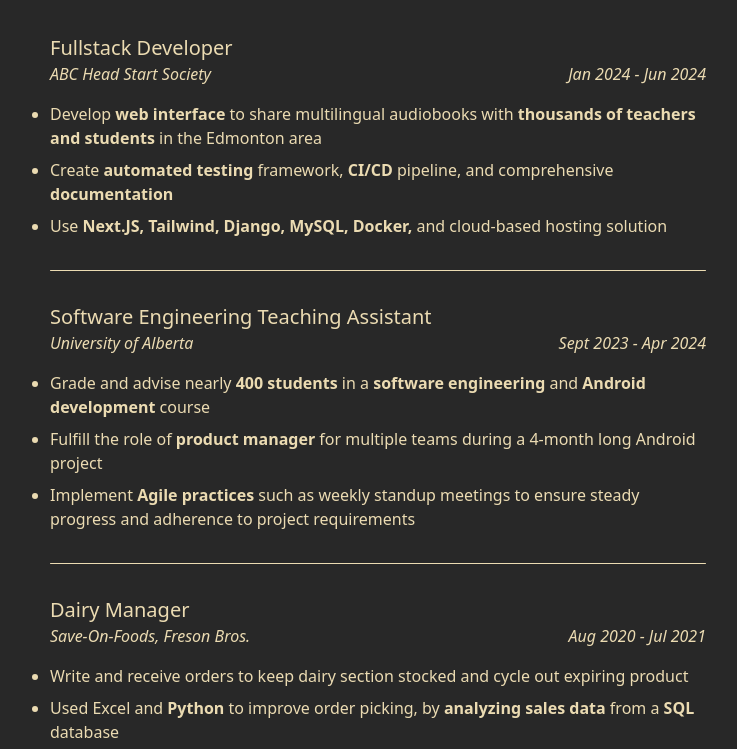
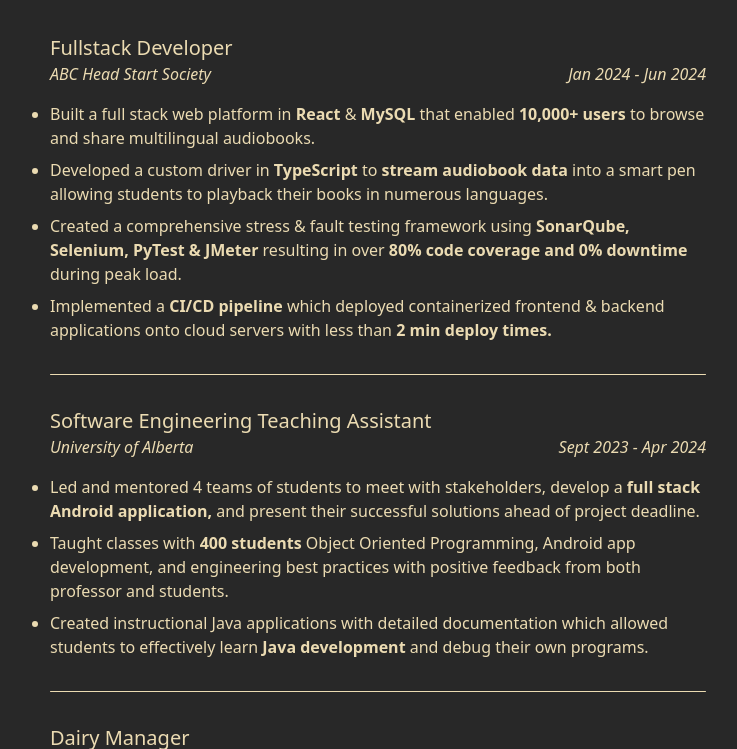
Before and after one commit to charliekim2/charliekim2.github.io, a website: page experience.html in a window 1280 px wide. Shown: the part 206-955 px from the top of the page, without its empty margins (262-999 px from the left). Drawn offline with Linux system fonts and the light colour scheme.

Commit message:
resume update

```diff
--- a/experience.html
+++ b/experience.html
@@ -56,16 +56,25 @@
         </div>
         <ul class="list-disc mt-4 space-y-2">
           <li>
-            Develop <b>web interface</b> to share multilingual audiobooks with
-            <b>thousands of teachers and students</b> in the Edmonton area
+            Built a full stack web platform in <b>React</b> & <b>MySQL</b> that
+            enabled <b>10,000+ users</b> to browse and share multilingual
+            audiobooks.
           </li>
           <li>
-            Create <b>automated testing</b> framework, <b>CI/CD</b> pipeline,
-            and comprehensive <b>documentation</b>
+            Developed a custom driver in <b>TypeScript</b> to
+            <b>stream audiobook data</b>
+            into a smart pen allowing students to playback their books in
+            numerous languages.
           </li>
           <li>
-            Use <b>Next.JS, Tailwind, Django, MySQL, Docker,</b> and cloud-based
-            hosting solution
+            Created a comprehensive stress & fault testing framework using
+            <b>SonarQube, Selenium, PyTest & JMeter</b> resulting in over
+            <b>80% code coverage and 0% downtime</b> during peak load.
+          </li>
+          <li>
+            Implemented a <b>CI/CD pipeline</b> which deployed containerized
+            frontend & backend applications onto cloud servers with less than
+            <b>2 min deploy times.</b>
           </li>
         </ul>
         <hr class="h-px my-8 bg-base-content border-0 rounded" />
@@ -76,16 +85,19 @@
         </div>
         <ul class="list-disc mt-4 space-y-2">
           <li>
-            Grade and advise nearly <b>400 students</b> in a
-            <b>software engineering</b> and <b>Android development</b> course
+            Led and mentored 4 teams of students to meet with stakeholders,
+            develop a <b>full stack Android application,</b> and present their
+            successful solutions ahead of project deadline.
           </li>
           <li>
-            Fulfill the role of <b>product manager</b> for multiple teams during
-            a 4-month long Android project
+            Taught classes with <b>400 students</b> Object Oriented Programming,
+            Android app development, and engineering best practices with
+            positive feedback from both professor and students.
           </li>
           <li>
-            Implement <b>Agile practices</b> such as weekly standup meetings to
-            ensure steady progress and adherence to project requirements
+            Created instructional Java applications with detailed documentation
+            which allowed students to effectively learn
+            <b>Java development</b> and debug their own programs.
           </li>
         </ul>
         <hr class="h-px my-8 bg-base-content border-0 rounded" />
@@ -96,15 +108,18 @@
         </div>
         <ul class="list-disc mt-4 space-y-2">
           <li>
-            Write and receive orders to keep dairy section stocked and cycle out
-            expiring product
+            Developed <b>Python automations</b> that analyzed historical
+            purchase data and forecasted order demand
+            <b>saving over $3000</b> monthly for the business in operating
+            costs.
           </li>
           <li>
-            Used Excel and <b>Python</b> to improve order picking, by
-            <b>analyzing sales data</b> from a <b>SQL</b> database
+            Maintained and grew relationships with business stakeholders and
+            suppliers through personalized customer solutions.
           </li>
           <li>
-            <b>Efficiently direct and assist</b> grocery clerks with their tasks
+            Managed and mentored 10+ employees in day to day retail work
+            resulting in increased customer satisfaction.
           </li>
         </ul>
       </section>
```
Also changed, not shown: 1 other file.
